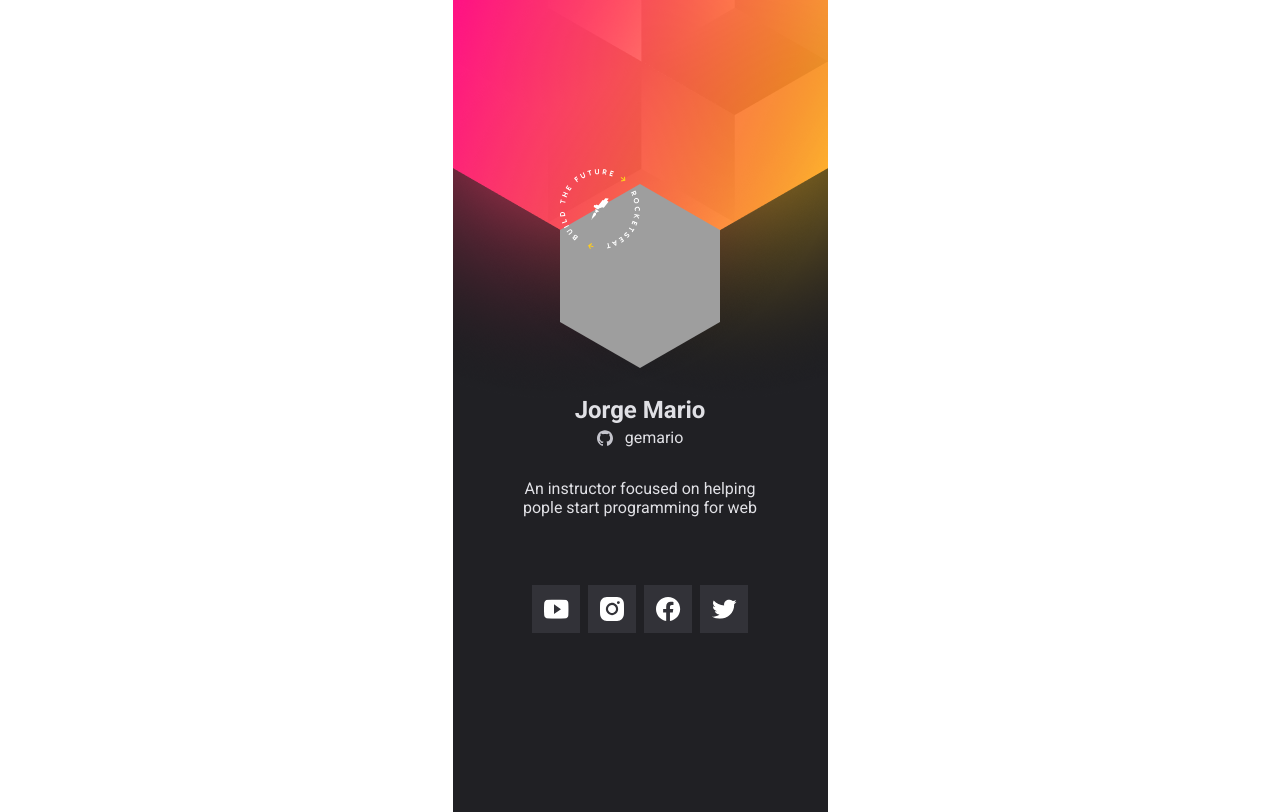
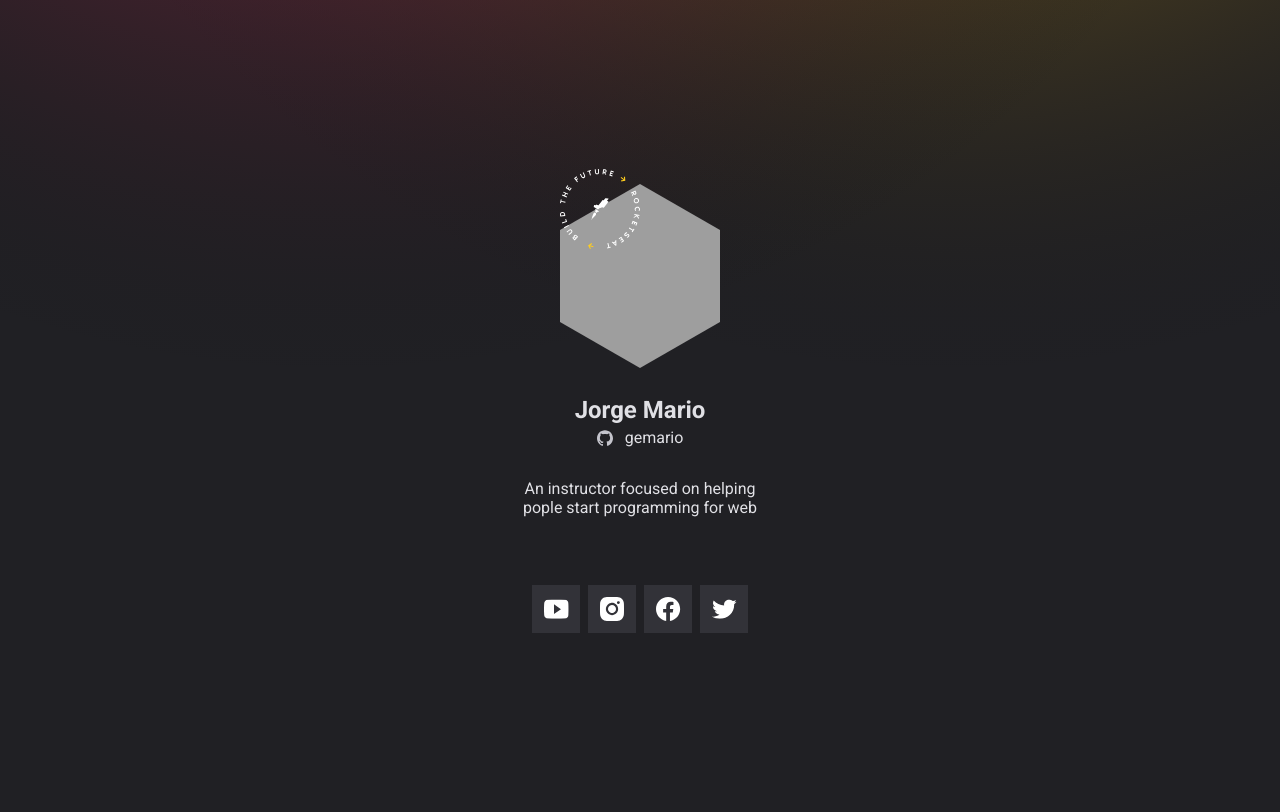
Before and after one commit to gemario/nlw-heat-origins, a plain HTML site: page index.html in a window 1280 px wide. Drawn offline with Linux system fonts and the light colour scheme; no server answers; grey boxes are pictures that could not be loaded.

Commit message:
update projeto

```diff
--- a/index.html
+++ b/index.html
@@ -1,7 +1,10 @@
 <!DOCTYPE html>
 
-<html>
+<html lang="pt-br">
   <head>
+    <meta charset="UTF-8" />
+    <meta name="viewport" content="width=device-width, initial-scale=1.0" />
+
     <title>Jorge Mario - DoWhile 2021</title>
 
     <link rel="stylesheet" href="style.css" />
--- a/style.css
+++ b/style.css
@@ -18,9 +18,10 @@ body {
 }
 
 main {
-  background: url(imagens/background.png);
-  width: 375px;
-  height: 812px;
+  background: url(imagens/background.svg) no-repeat center/cover;
+  width: 100vw;
+  min-height: 812px;
+  height: 100vh;
 }
 
 .container {
```
Also changed, not shown: imagens/background.png (deleted), imagens/background.svg (added).
